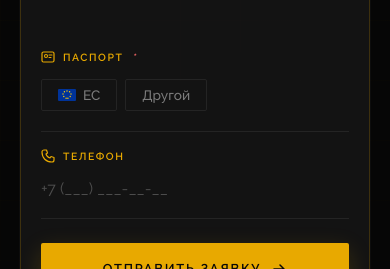
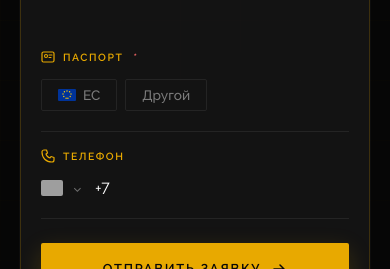
Before and after one commit to nekromant322/amber-transfer, a Next.js app in the folder frontend/: page / in a window 390 px wide. Shown: the part 940-1209 px from the top of the page. Built offline with nearby package versions, Linux system fonts and the light colour scheme; no server answers; grey boxes are pictures that could not be loaded.

Commit message:
feat: add phone number validation with live country flag to booking form

```diff
--- a/frontend/package.json
+++ b/frontend/package.json
@@ -10,6 +10,7 @@
   "dependencies": {
     "next": "^16.2.6",
     "react": "^18.3.1",
-    "react-dom": "^18.3.1"
+    "react-dom": "^18.3.1",
+    "react-phone-number-input": "^3.4.17"
   }
 }
--- a/frontend/src/components/BookingWidget.jsx
+++ b/frontend/src/components/BookingWidget.jsx
@@ -1,6 +1,8 @@
 'use client'
 
 import { useState, useEffect } from 'react'
+import PhoneInput, { isValidPhoneNumber } from 'react-phone-number-input'
+import 'react-phone-number-input/style.css'
 import styles from './BookingWidget.module.css'
 import CityInput from './CityInput'
 
@@ -43,6 +45,10 @@ export default function BookingWidget() {
     setError('')
     if (!from || !to || !date || !phone) {
       setError('Пожалуйста, заполните все поля')
+      return
+    }
+    if (!isValidPhoneNumber(phone)) {
+      setError('Введите корректный номер телефона')
       return
     }
     if (!passport) {
@@ -219,13 +225,17 @@ export default function BookingWidget() {
             </span>
             Телефон
           </label>
-          <input
+          <PhoneInput
             className={styles.phoneInput}
-            type="tel"
+            international
+            defaultCountry="RU"
             placeholder="+7 (___) ___-__-__"
             value={phone}
-            onChange={e => setPhone(e.target.value)}
+            onChange={value => setPhone(value || '')}
           />
+          {phone && !isValidPhoneNumber(phone) && (
+            <p className={styles.phoneHint}>Проверьте номер телефона</p>
+          )}
         </div>
 
       {error && <p className={styles.errorMessage}>{error}</p>}
--- a/frontend/src/components/BookingWidget.module.css
+++ b/frontend/src/components/BookingWidget.module.css
@@ -273,6 +273,13 @@
 }
 
 .phoneInput {
+  display: flex;
+  align-items: center;
+  gap: 10px;
+  padding: 4px 0;
+}
+
+.phoneInput :global(.PhoneInputInput) {
   width: 100%;
   background: transparent;
   border: none;
@@ -280,11 +287,34 @@
   color: var(--white);
   font-size: 1rem;
   font-family: var(--font-body);
-  padding: 4px 0;
+  font-variant-numeric: lining-nums tabular-nums;
+  font-feature-settings: "lnum" 1, "tnum" 1;
 }
 
-.phoneInput::placeholder {
+.phoneInput :global(.PhoneInputInput)::placeholder {
   color: rgba(255, 255, 255, 0.25);
+}
+
+.phoneInput :global(.PhoneInputCountry) {
+  gap: 6px;
+}
+
+.phoneInput :global(.PhoneInputCountryIcon) {
+  width: 22px;
+  box-shadow: none;
+  border-radius: 2px;
+  overflow: hidden;
+}
+
+.phoneInput :global(.PhoneInputCountrySelectArrow) {
+  color: var(--white-dim);
+  opacity: 0.7;
+}
+
+.phoneHint {
+  font-size: 0.72rem;
+  color: #ff6b6b;
+  margin-top: 8px;
 }
 
 .pricePreview {
```
Also changed, not shown: 1 other file (tests, documents, lock files or other folders).
